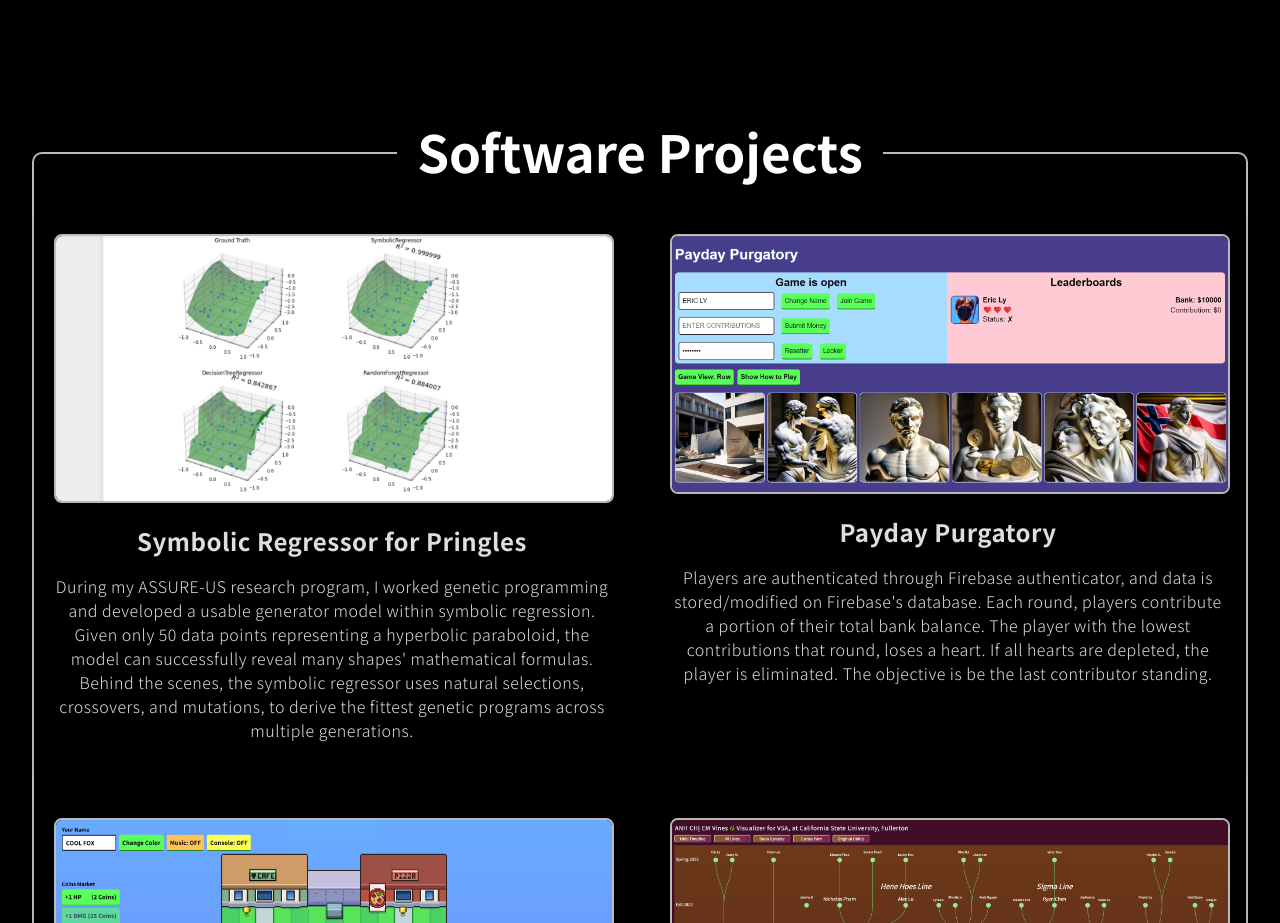
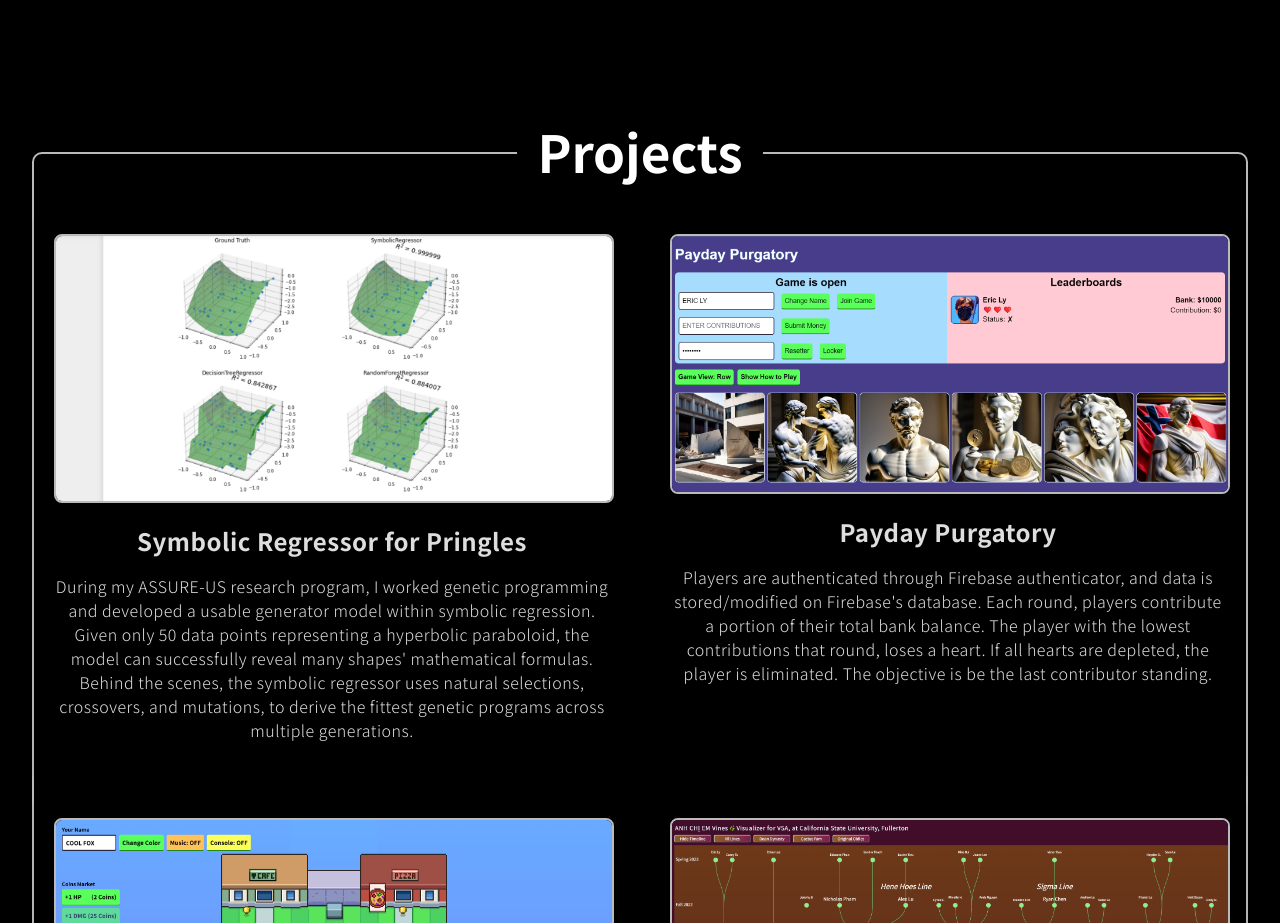
Before and after one commit to lyeric2022/lyyeric.tech, a React (Vite) app: page / in a window 1280 px wide. Shown: the part 840-1763 px from the top of the page. Built offline with nearby package versions, Linux system fonts and the light colour scheme.

Commit message:
fixed headline for projects

```diff
--- a/src/App.jsx
+++ b/src/App.jsx
@@ -67,7 +67,7 @@
       </div>
 
       <div className="section-container">
-        <h1 id="projects-subtitle">Software Projects</h1>
+        <h1 id="projects-subtitle">Projects</h1>
         <div className="projects-container">
           <div className="card project-card">
             <a href="#" onClick={handleOpenSymbolicRegressor}>
```
